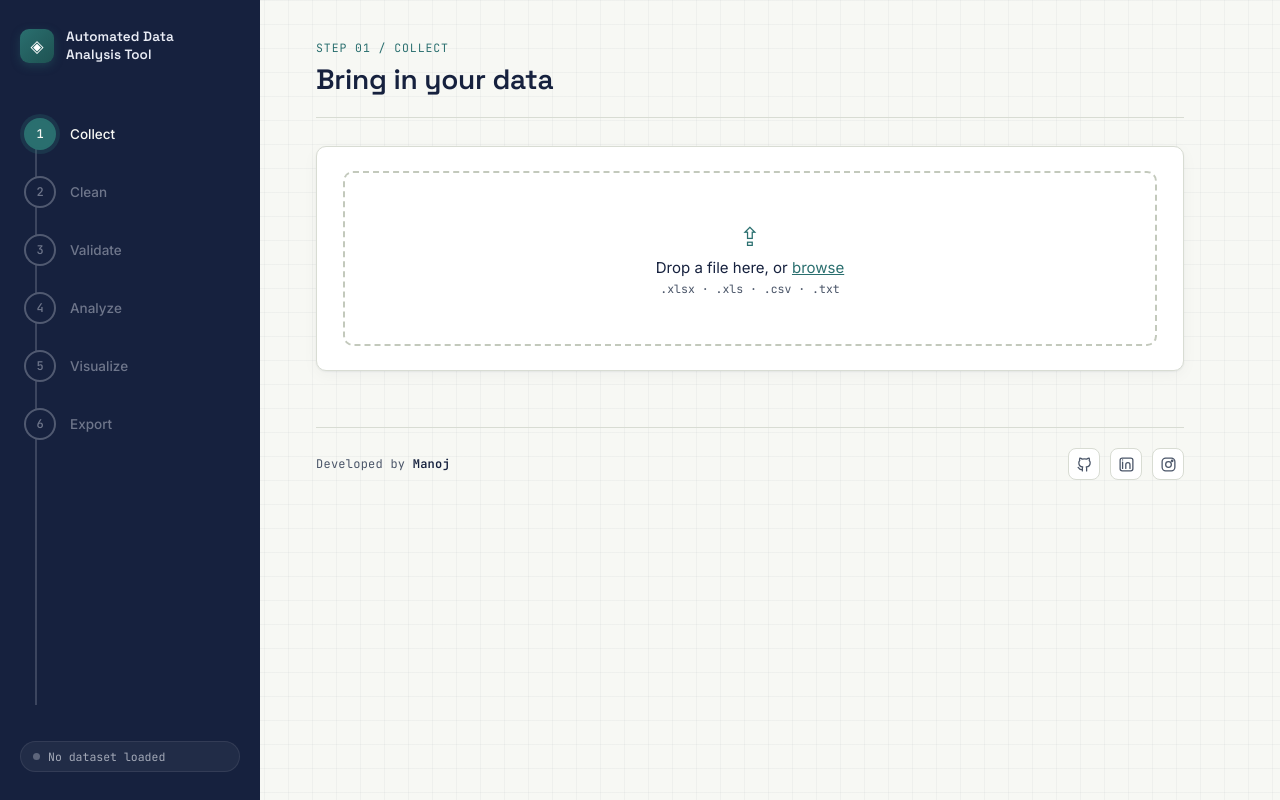
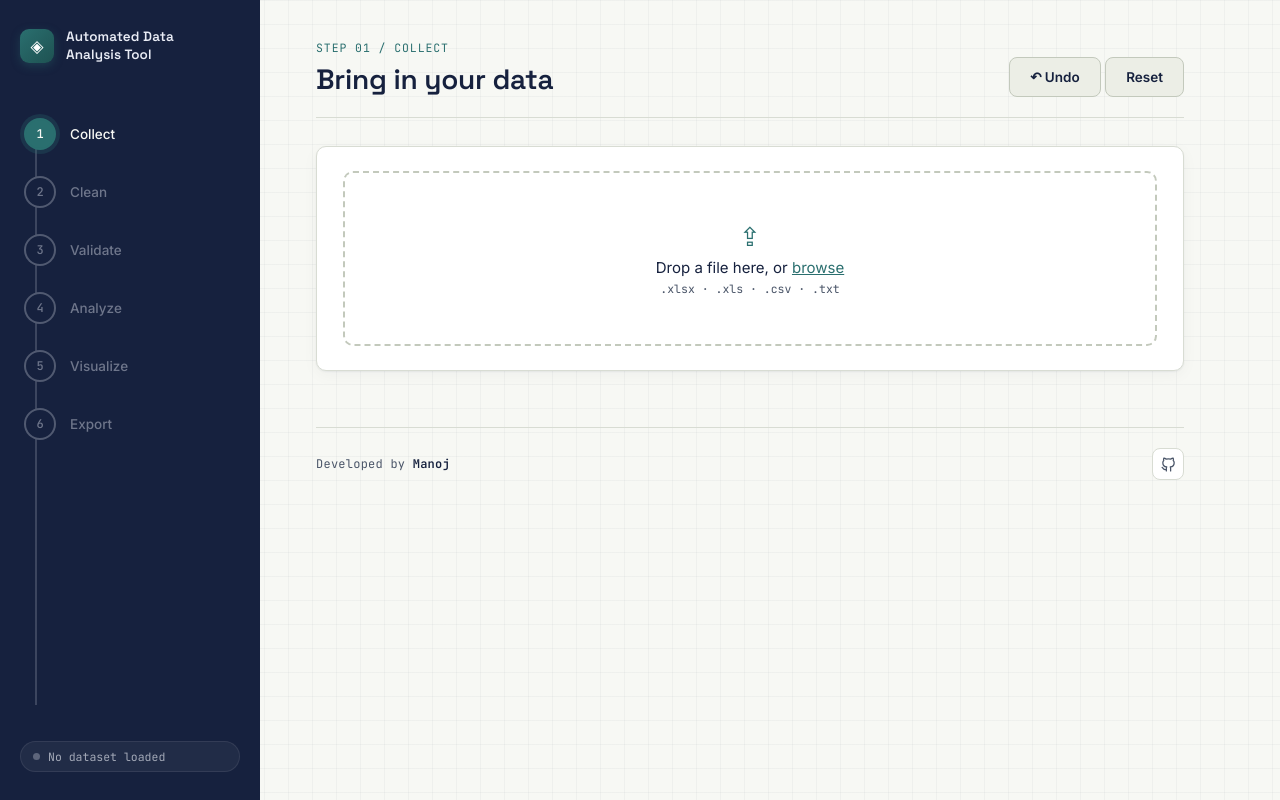
Before and after one commit to Manoj-K-coder/Data_Analysis, a Flask app: page / in a window 1280 px wide. Run offline with Flask 3, Linux system fonts and the light colour scheme.

Commit message:
Refactor index.html for better structure and actions
Removed commented sections and improved structure of the HTML code. Added buttons for undo and reset actions in the top bar.

```diff
--- a/templates/index.html
+++ b/templates/index.html
@@ -15,42 +15,20 @@
 <div class="progress-bar" id="progressBar"><div class="progress-fill" id="progressFill"></div></div>
 
 <div class="app">
-
-  <!-- ===================== SIDEBAR / PIPELINE ===================== -->
   <aside class="sidebar">
     <div class="brand">
       <span class="brand-mark">◈</span>
       <span class="brand-name">Automated Data<br>Analysis Tool</span>
     </div>
-
     <nav class="pipeline" id="pipeline">
       <div class="pipeline-track"></div>
-      <button class="pipe-step active" data-step="1">
-        <span class="pipe-node">1</span>
-        <span class="pipe-label">Collect</span>
-      </button>
-      <button class="pipe-step" data-step="2" disabled>
-        <span class="pipe-node">2</span>
-        <span class="pipe-label">Clean</span>
-      </button>
-      <button class="pipe-step" data-step="3" disabled>
-        <span class="pipe-node">3</span>
-        <span class="pipe-label">Validate</span>
-      </button>
-      <button class="pipe-step" data-step="4" disabled>
-        <span class="pipe-node">4</span>
-        <span class="pipe-label">Analyze</span>
-      </button>
-      <button class="pipe-step" data-step="5" disabled>
-        <span class="pipe-node">5</span>
-        <span class="pipe-label">Visualize</span>
-      </button>
-      <button class="pipe-step" data-step="6" disabled>
-        <span class="pipe-node">6</span>
-        <span class="pipe-label">Export</span>
-      </button>
+      <button class="pipe-step active" data-step="1"><span class="pipe-node">1</span><span class="pipe-label">Collect</span></button>
+      <button class="pipe-step" data-step="2" disabled><span class="pipe-node">2</span><span class="pipe-label">Clean</span></button>
+      <button class="pipe-step" data-step="3" disabled><span class="pipe-node">3</span><span class="pipe-label">Validate</span></button>
+      <button class="pipe-step" data-step="4" disabled><span class="pipe-node">4</span><span class="pipe-label">Analyze</span></button>
+      <button class="pipe-step" data-step="5" disabled><span class="pipe-node">5</span><span class="pipe-label">Visualize</span></button>
+      <button class="pipe-step" data-step="6" disabled><span class="pipe-node">6</span><span class="pipe-label">Export</span></button>
     </nav>
-
     <div class="sidebar-footer">
       <div class="dataset-chip" id="datasetChip">
         <span class="chip-dot"></span>
@@ -59,20 +37,23 @@
     </div>
   </aside>
 
-  <!-- ===================== MAIN ===================== -->
   <main class="main">
-
     <header class="topbar">
       <div>
         <p class="eyebrow" id="stepEyebrow">Step 01 / Collect</p>
         <h1 id="stepTitle">Bring in your data</h1>
       </div>
-      <div class="stat-row" id="statRow"></div>
+      <div class="topbar-right">
+        <div class="history-actions" id="historyActions">
+          <button class="btn btn-secondary btn-sm" id="undoBtn" disabled title="Undo the last change">↶ Undo</button>
+          <button class="btn btn-secondary btn-sm" id="resetBtn" disabled title="Restore the original upload">Reset</button>
+        </div>
+        <div class="stat-row" id="statRow"></div>
+      </div>
     </header>
 
     <div class="toast" id="toast"></div>
 
-    <!-- ---------- STEP 1: COLLECT ---------- -->
     <section class="panel active" id="panel-1">
       <div class="card upload-card">
         <div class="dropzone" id="dropzone">
@@ -83,38 +64,26 @@
         </div>
         <div id="uploadOptions" class="upload-options hidden"></div>
       </div>
-
       <div class="card preview-card hidden" id="previewCard">
-        <div class="card-head">
-          <h3>Preview</h3>
-          <span class="mono muted" id="previewMeta"></span>
-        </div>
+        <div class="card-head"><h3>Preview</h3><span class="mono muted" id="previewMeta"></span></div>
         <div class="table-scroll" id="previewTable"></div>
         <button class="btn btn-primary" id="toCleanBtn">Continue to Cleaning →</button>
       </div>
     </section>
 
-    <!-- ---------- STEP 2: CLEAN ---------- -->
     <section class="panel" id="panel-2">
       <div class="card">
-        <div class="card-head">
-          <h3>Duplicate rows</h3>
-        </div>
+        <div class="card-head"><h3>Duplicate rows</h3></div>
         <p class="muted" id="dupeText">Checking…</p>
         <button class="btn btn-secondary" id="removeDupesBtn">Remove duplicates</button>
       </div>
-
       <div class="card">
-        <div class="card-head">
-          <h3>Missing values</h3>
-        </div>
+        <div class="card-head"><h3>Missing values</h3></div>
         <div id="missingList"></div>
       </div>
-
       <button class="btn btn-primary" id="toValidateBtn">Continue to Validation →</button>
     </section>
 
-    <!-- ---------- STEP 3: VALIDATE ---------- -->
     <section class="panel" id="panel-3">
       <div class="card">
         <div class="card-head"><h3>Data types</h3></div>
@@ -130,7 +99,6 @@
           <button class="btn btn-secondary" id="convertBtn">Convert</button>
         </div>
       </div>
-
       <div class="card">
         <div class="card-head"><h3>Outlier detection</h3></div>
         <div class="inline-form">
@@ -145,22 +113,18 @@
         </div>
         <div id="outlierResult" class="outlier-result hidden"></div>
       </div>
-
       <button class="btn btn-primary" id="toAnalyzeBtn">Continue to Analysis →</button>
     </section>
 
-    <!-- ---------- STEP 4: ANALYZE ---------- -->
     <section class="panel" id="panel-4">
       <div class="card">
         <div class="card-head"><h3>Descriptive statistics</h3></div>
         <div class="table-scroll" id="statsTable"></div>
       </div>
-
       <div class="card">
         <div class="card-head"><h3>Correlation matrix</h3></div>
         <div class="table-scroll" id="corrTable"></div>
       </div>
-
       <div class="card">
         <div class="card-head"><h3>Group-by summary</h3></div>
         <div class="inline-form">
@@ -170,11 +134,9 @@
         </div>
         <div class="table-scroll" id="groupTable"></div>
       </div>
-
       <button class="btn btn-primary" id="toVisualizeBtn">Continue to Visualization →</button>
     </section>
 
-    <!-- ---------- STEP 5: VISUALIZE ---------- -->
     <section class="panel" id="panel-5">
       <div class="card">
         <div class="card-head"><h3>Build a chart</h3></div>
@@ -192,19 +154,13 @@
         <button class="btn btn-secondary" id="generateChartBtn">Generate chart</button>
         <div id="chartPreview" class="chart-preview hidden"></div>
       </div>
-
       <div class="card">
-        <div class="card-head">
-          <h3>Chart gallery</h3>
-          <span class="mono muted" id="chartCount">0 charts</span>
-        </div>
+        <div class="card-head"><h3>Chart gallery</h3><span class="mono muted" id="chartCount">0 charts</span></div>
         <div class="chart-gallery" id="chartGallery"></div>
       </div>
-
       <button class="btn btn-primary" id="toExportBtn">Continue to Export →</button>
     </section>
 
-    <!-- ---------- STEP 6: EXPORT ---------- -->
     <section class="panel" id="panel-6">
       <div class="card">
         <div class="card-head"><h3>Download your results</h3></div>
@@ -215,7 +171,6 @@
           <a class="export-btn" href="/api/export/powerbi_guide"><span>⬇</span> Power BI guide <small>.txt</small></a>
         </div>
       </div>
-
       <div class="card">
         <div class="card-head"><h3>What happened to your data</h3></div>
         <pre class="log-box" id="logBox"></pre>
@@ -228,18 +183,10 @@
         <a class="social-link" href="https://github.com/Manoj-K-coder" target="_blank" rel="noopener noreferrer" aria-label="GitHub">
           <svg viewBox="0 0 24 24" width="17" height="17" fill="none" stroke="currentColor" stroke-width="1.8" stroke-linecap="round" stroke-linejoin="round"><path d="M9 19c-4.3 1.4-4.3-2.5-6-3m12 5v-3.5c0-1 .1-1.4-.5-2 2.8-.3 5.5-1.4 5.5-6a4.6 4.6 0 0 0-1.3-3.2 4.2 4.2 0 0 0-.1-3.2s-1.1-.3-3.5 1.3a12.3 12.3 0 0 0-6.4 0C6.5 2.8 5.4 3.1 5.4 3.1a4.2 4.2 0 0 0-.1 3.2A4.6 4.6 0 0 0 4 9.5c0 4.6 2.7 5.7 5.5 6-.6.6-.6 1.2-.5 2V21"/></svg>
         </a>
-        <a class="social-link" href="https://www.linkedin.com/in/manoj-k-0746b3423?utm_source=share_via&utm_content=profile&utm_medium=member_android" target="_blank" rel="noopener noreferrer" aria-label="LinkedIn">
-          <svg viewBox="0 0 24 24" width="17" height="17" fill="none" stroke="currentColor" stroke-width="1.8" stroke-linecap="round" stroke-linejoin="round"><path d="M6.5 8.5v9M6.5 5.5v.01M11 17.5v-5.2c0-1.8 1.2-3 3-3 1.7 0 2.9 1.2 2.9 3v5.2M11 12v5.5"/><rect x="3" y="3" width="18" height="18" rx="3"/></svg>
-        </a>
-        <a class="social-link" href="https://www.instagram.com/s_h_r_e_e_m_a_n_u?igsh=MXF1bjZhbzJwMGQ1dA==" target="_blank" rel="noopener noreferrer" aria-label="Instagram">
-          <svg viewBox="0 0 24 24" width="17" height="17" fill="none" stroke="currentColor" stroke-width="1.8" stroke-linecap="round" stroke-linejoin="round"><rect x="3" y="3" width="18" height="18" rx="5"/><circle cx="12" cy="12" r="4"/><circle cx="17.2" cy="6.8" r="1"/></svg>
-        </a>
       </div>
     </footer>
-
   </main>
 </div>
-
 <script src="{{ url_for('static', filename='script.js') }}"></script>
 </body>
 </html>
```
